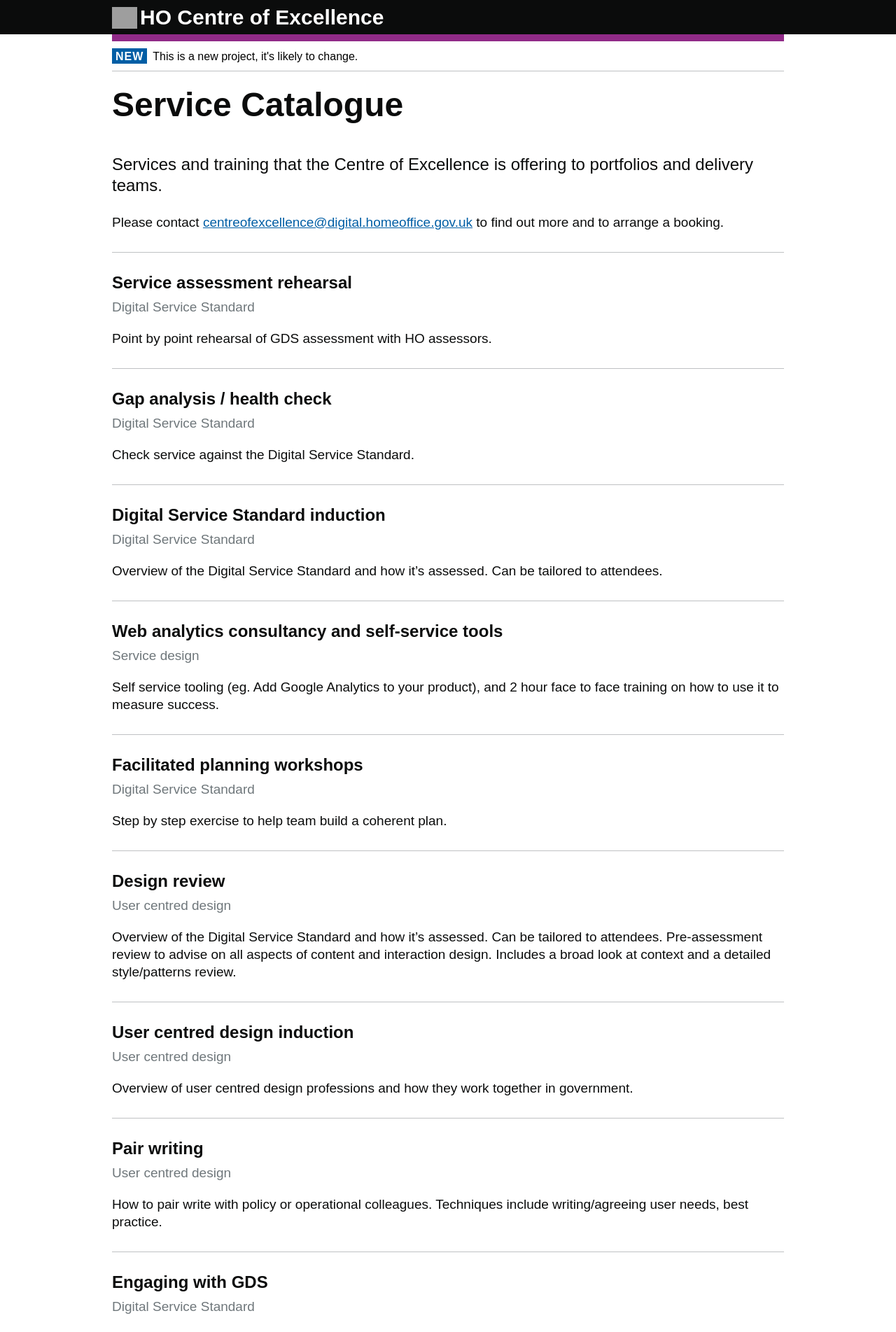
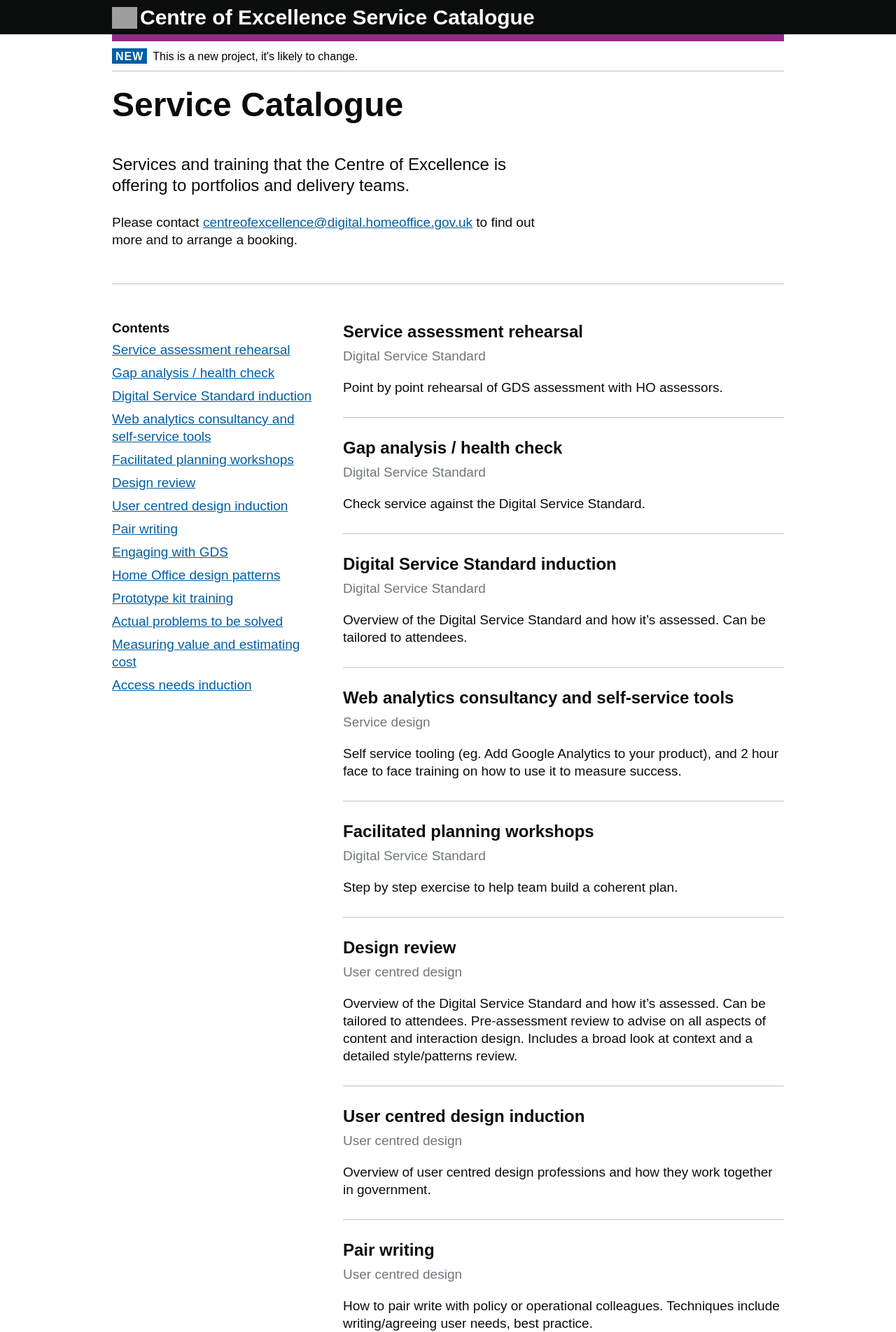
Before and after one commit to Abdul2/coe, a Jekyll site: the page built from index.md, in a window 1280 px wide. Shown: the top 1903 px of the page at 70% size. Built offline with Jekyll 4.4.1, drawn with Linux system fonts in a browser that asks for light colours; our own code applies the rules of GitHub Pages for plain Markdown files; grey boxes are pictures that could not be loaded.

Commit message:
added too, some formatting changes

```diff
--- a/_config.yml
+++ b/_config.yml
@@ -13,9 +13,10 @@
 # you will see them accessed via {{ site.title }}, {{ site.email }}, and so on.
 # You can create any custom variable you would like, and they will be accessible
 # in the templates via {{ site.myvariable }}.
-title: HO Centre of Excellence
+title: Centre of Excellence Service Catalogue
 email: your-email@domain.com
 description: > # this means to ignore newlines until "baseurl:"
+
 baseurl: "" # the subpath of your site, e.g. /blog
 url: "" # the base hostname & protocol for your site, e.g. http://example.com
 twitter_username: jekyllrb
--- /dev/null
+++ b/_includes/intro.html
@@ -0,0 +1,6 @@
+
+  <h1 class="bold-xlarge" >Service Catalogue</h1>
+
+  <p class="lede">Services and training that the Centre of Excellence is offering to portfolios and delivery teams.</p>
+
+  <p>Please contact <a href="mailto:centreofexcellence@digital.homeoffice.gov.uk">centreofexcellence@digital.homeoffice.gov.uk</a> to find out more and to arrange a booking.</p>
--- /dev/null
+++ b/_includes/toc.html
@@ -0,0 +1,18 @@
+<h1 class="heading-small" >Contents</h1>
+
+<ul class="toc" id="markdown-toc">
+  <li><a href="#service-assessment-rehearsal" id="markdown-toc-service-assessment-rehearsal">Service assessment rehearsal</a></li>
+  <li><a href="#gap-analysis--health-check" id="markdown-toc-gap-analysis--health-check">Gap analysis / health check</a></li>
+  <li><a href="#digital-service-standard-induction" id="markdown-toc-digital-service-standard-induction">Digital Service Standard induction</a></li>
+  <li><a href="#web-analytics-consultancy-and-self-service-tools" id="markdown-toc-web-analytics-consultancy-and-self-service-tools">Web analytics consultancy and self-service tools</a></li>
+  <li><a href="#facilitated-planning-workshops" id="markdown-toc-facilitated-planning-workshops">Facilitated planning workshops</a></li>
+  <li><a href="#design-review" id="markdown-toc-design-review">Design review</a></li>
+  <li><a href="#user-centred-design-induction" id="markdown-toc-user-centred-design-induction">User centred design induction</a></li>
+  <li><a href="#pair-writing" id="markdown-toc-pair-writing">Pair writing</a></li>
+  <li><a href="#engaging-with-gds" id="markdown-toc-engaging-with-gds">Engaging with GDS</a></li>
+  <li><a href="#home-office-design-patterns" id="markdown-toc-home-office-design-patterns">Home Office design patterns</a></li>
+  <li><a href="#prototype-kit-training" id="markdown-toc-prototype-kit-training">Prototype kit training</a></li>
+  <li><a href="#actual-problems-to-be-solved" id="markdown-toc-actual-problems-to-be-solved">Actual problems to be solved</a></li>
+  <li><a href="#measuring-value-and-estimating-cost" id="markdown-toc-measuring-value-and-estimating-cost">Measuring value and estimating cost</a></li>
+  <li><a href="#access-needs-induction" id="markdown-toc-access-needs-induction">Access needs induction</a></li>
+</ul>
--- a/_layouts/default.html
+++ b/_layouts/default.html
@@ -18,12 +18,31 @@
 
     {% include header.html %}
 
+    <main id="content" role="main">
+        <div class="grid-row">
+          <div class="column-full">
+              {% include phase-banner.html %}
 
-    <main id="content" role="main">
+          </div>
+        </div>
 
         <div class="grid-row">
+          <div class="column-two-thirds">
+                {% include intro.html %}
+          </div>
+        </div>
+        <div class="grid-row">
           <div class="column-full">
-            {% include phase-banner.html %}
+            <hr/>
+          </div>
+        </div>
+
+        <div class="grid-row">
+            <div class="column-one-third">
+              {% include toc.html %}
+            </div>
+
+            <div class="column-two-thirds">
             {{ content }}
           </div>
         </div>
--- a/assets/main.scss
+++ b/assets/main.scss
@@ -1651,3 +1651,7 @@ p strong {
 .meta {
   color: #6f777b;
 }
+
+.toc li {
+  margin-bottom: 8px
+}
--- a/index.md
+++ b/index.md
@@ -1,16 +1,6 @@
 ---
 layout: default
 ---
-
-# Service Catalogue
-{: .bold-xlarge}
-
-Services and training that the Centre of Excellence is offering to portfolios and delivery teams.
-{: .lede}
-
-Please contact [centreofexcellence@digital.homeoffice.gov.uk](centreofexcellence@digital.homeoffice.gov.uk) to find out more and to arrange a booking.
-
-<hr/>
 
 ## Service assessment rehearsal
 
```
